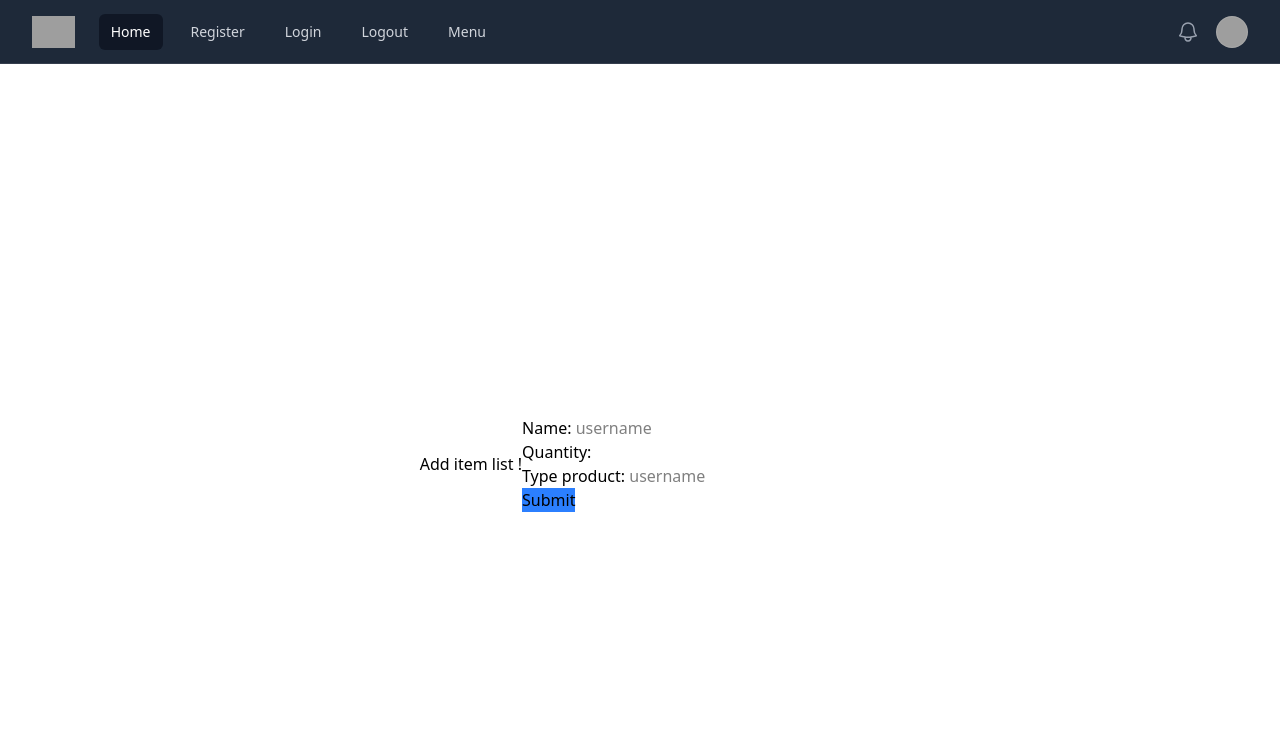
After one commit to Vtaguiar1909/Checklist, a Django app: page /add_item/ in a window 1280 px wide. The commit adds this page. Shown: the top 752 px of the page. Run offline with Django 5.2, Linux system fonts and the light colour scheme; the visitor is signed in with stand-in values (Sample User, id 1); grey boxes are pictures that could not be loaded.

Commit message:
feat: added new logic to list

```diff
--- a/buyinglist/forms.py
+++ b/buyinglist/forms.py
@@ -1,6 +1,7 @@
 from django.contrib.auth.forms import UserCreationForm
 from django.contrib.auth.models import User
 from django import forms
+from .models import Item
 
 class SignUpForm(UserCreationForm):
     email = forms.EmailField(label="email", widget=forms.TextInput(attrs={'class':'form-control','placeholder':'Email'}),required=True)
@@ -36,3 +37,12 @@ class LoginForm(forms.Form):
     class Meta:
         model = User
         fields = ('username','password')
+
+class ItemForm(forms.ModelForm):
+    name = forms.CharField(max_length=50,widget=forms.TextInput(attrs={'class':'form-control','placeholder':'username'}))
+    quantity = forms.IntegerField(min_value=1,max_value=20,required=True)
+    type_product = forms.CharField(max_length=50,widget=forms.TextInput(attrs={'class':'form-control','placeholder':'username'}))
+
+    class Meta:
+        model = Item
+        fields = ('name','quantity','type_product')
--- a/buyinglist/models.py
+++ b/buyinglist/models.py
@@ -2,27 +2,11 @@ from django.db import models
 from django.utils import timezone
 # Create your models here.
 
-
 class Item(models.Model):
     name = models.CharField(default=None,max_length=50)
     quantity = models.IntegerField(default=1)
+    type_product = models.CharField(default=None,max_length=20)
+    created_at = models.DateTimeField(default=timezone.now)
 
     def __str__(self):
         return f"{self.name} - {self.quantity}"
-
-class List(models.Model):
-    created_at = models.DateTimeField(default=timezone.now)
-    name = models.CharField(default=None,max_length=50)
-    items = models.ForeignKey(Item,on_delete=models.CASCADE)
-
-    def __str__(self):
-        return f"{self.name} - {self.created_at}"
-
-class User(models.Model):
-    created_at = models.DateTimeField(default=timezone.now)
-    first_name = models.CharField(default=None,max_length=50)
-    last_name = models.CharField(default=None,max_length=50)
-    email = models.EmailField(default=None)
-    lists = models.ForeignKey(List,on_delete=models.CASCADE,default=None)
-    def __str__(self):
-        return f"{self.first_name} {self.last_name}"
--- /dev/null
+++ b/buyinglist/templates/buyinglist.html
@@ -0,0 +1,9 @@
+{% extends "base.html" %}
+{% block  content%}
+<h1>Add item list !</h1>
+    <form method="POST" action="{% url 'add_item' %}">
+        {% csrf_token %}
+        {{form.as_p}}
+        <button type="submit" class="bg-blue-500 hover:bg-blue-700">Submit</button>
+    </form>
+{% endblock  %}
--- a/buyinglist/templates/navbar.html
+++ b/buyinglist/templates/navbar.html
@@ -28,8 +28,8 @@
             <!-- Current: "bg-gray-950/50 text-white", Default: "text-gray-300 hover:bg-white/5 hover:text-white" -->
             <a href="{% url 'home' %}" aria-current="page" class="rounded-md bg-gray-950/50 px-3 py-2 text-sm font-medium text-white">Home</a>
             <a href="{% url 'register' %}" class="rounded-md px-3 py-2 text-sm font-medium text-gray-300 hover:bg-white/5 hover:text-white">Register</a>
-            <a href="{%url 'login'%}" class="rounded-md px-3 py-2 text-sm font-medium text-gray-300 hover:bg-white/5 hover:text-white">Login</a>
-            <a href="{%url 'login'%}" class="rounded-md px-3 py-2 text-sm font-medium text-gray-300 hover:bg-white/5 hover:text-white">Logout</a>
+            <a href="{% url 'login' %}" class="rounded-md px-3 py-2 text-sm font-medium text-gray-300 hover:bg-white/5 hover:text-white">Login</a>
+            <a href="{% url 'logout' %}" class="rounded-md px-3 py-2 text-sm font-medium text-gray-300 hover:bg-white/5 hover:text-white">Logout</a>
             <a href="#" class="rounded-md px-3 py-2 text-sm font-medium text-gray-300 hover:bg-white/5 hover:text-white">Menu</a>
           </div>
         </div>
--- a/buyinglist/urls.py
+++ b/buyinglist/urls.py
@@ -5,7 +5,9 @@ urlpatterns = [
     path("",views.home,name="home"),
     path("register/",views.register,name="register"),
     path("login/",views.login_user,name="login"),
-    path("loginout/",views.logout_user,name="logout"),
-    path("loginout/",views.logout_user,name="logout"),
-    path("loginout/",views.logout_user,name="logout")
+    path("logout/",views.logout_user,name="logout"),
+    path("add_item/",views.add_item,name="add_item"),
+    path("update_item/<int:pk>",views.update_item,name="update_item"),
+    path("delete_item/<int:pk>",views.delete_item,name="delete_item"),
+    ## name equals path
 ]
--- a/buyinglist/views.py
+++ b/buyinglist/views.py
@@ -1,13 +1,13 @@
 from django.shortcuts import render,redirect
 from django.contrib.auth import authenticate,login,logout
 from django.contrib import messages
-from .forms import SignUpForm,LoginForm
-from .models import User
+from .forms import SignUpForm,LoginForm, ItemForm
+from .models import Item
 # Create your views here.
 
 def home(request):
-    users = User.objects.all()
-    return render(request,'home.html',{'users':users})
+    items = Item.objects.all()
+    return render(request,'home.html',{'items':items})
 
 def register(request):
     if request.method == "POST":
@@ -33,16 +33,60 @@ def login_user(request):
             user = authenticate(username=username,password=password)
 
             if user is not None:
-                login(user)
-                messages.success(request,"You've logged in !")
+                login(request,user)
                 return redirect('home')
             else:
-                form.add_error(None,"Invalid username or password")
+                messages.success(request,"You must be registered to continue!")
+                form = LoginForm()
+                return redirect('register')
     else:
-        messages.success(request,"You must be registered to continue!")
         form = LoginForm()
-    return render(request,'login.html',{'form':form})
+        return render(request,'login.html',{'form':form})
 
 def logout_user(request):
-    logout(request)
-    return redirect('home')
+    if request.user.is_authenticated:
+        logout(request)
+        messages.success(request,"You have been logged out ...")
+        return redirect('home')
+    else:
+        messages.success(request,"You've not logged in !")
+        return redirect('home')
+
+def add_item(request):
+    form = ItemForm(request.POST or None)
+    if request.user.is_authenticated:
+        if request.method == "POST":
+            if form.is_valid():
+                form.save()
+                messages.success(request,"Succeded in adding the item !")
+                return redirect('home')
+        return render(request,'buyinglist.html',{'form':form})
+    elif (not request.user.is_authenticated):
+        messages.success("You must be logged in to succeed")
+        return redirect('login')
+    else:
+        return redirect('home')
+
+def update_item(request,pk):
+    if request.user.is_authenticated:
+        current_item = Item.objects.get(id=pk)
+        form = ItemForm(request.POST or None,instance=current_item)
+        print(pk,current_item)
+        if form.is_valid():
+            form.save()
+            messages.success(request,"Updated !")
+            return redirect('home')
+        return render(request,'update_item.html',{"form":form})
+    else:
+        messages.success(request,"Must be logged in!")
+        return redirect("home")
+
+def delete_item(request,pk):
+    if request.user.is_authenticated:
+        current_item = Item.objects.get(id=pk)
+        current_item.delete()
+        messages.success(request,"Deleted !")
+        return redirect('home')
+    else:
+        messages.success(request,"You must be logged in !")
+        return redirect('login')
```
Also changed, not shown: buyinglist/templates/home.html (+26 -24 lines), buyinglist/templates/update_item.html (added, +8 -0 lines), buyinglist/migrations/0003_remove_user_lists_delete_list_delete_user.py (added), buyinglist/migrations/0004_item_created_at_item_type_product.py (added).
